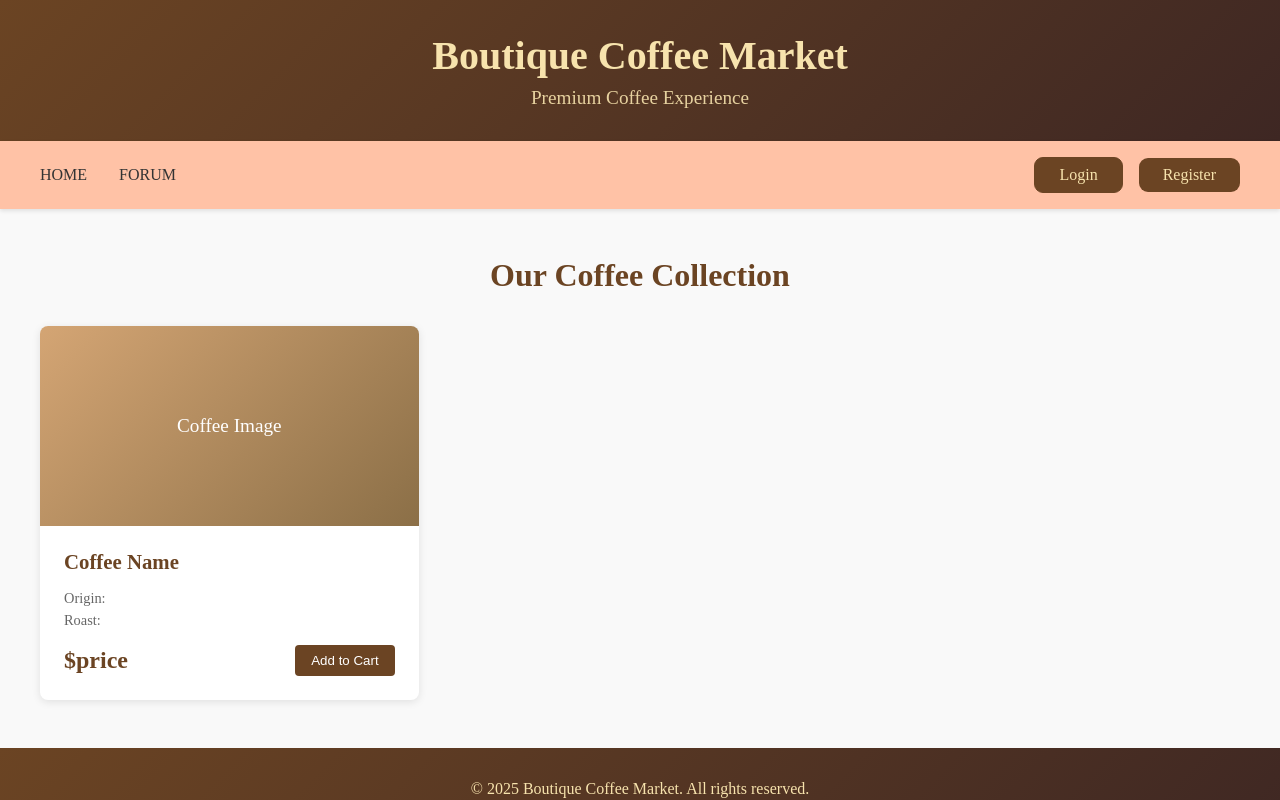
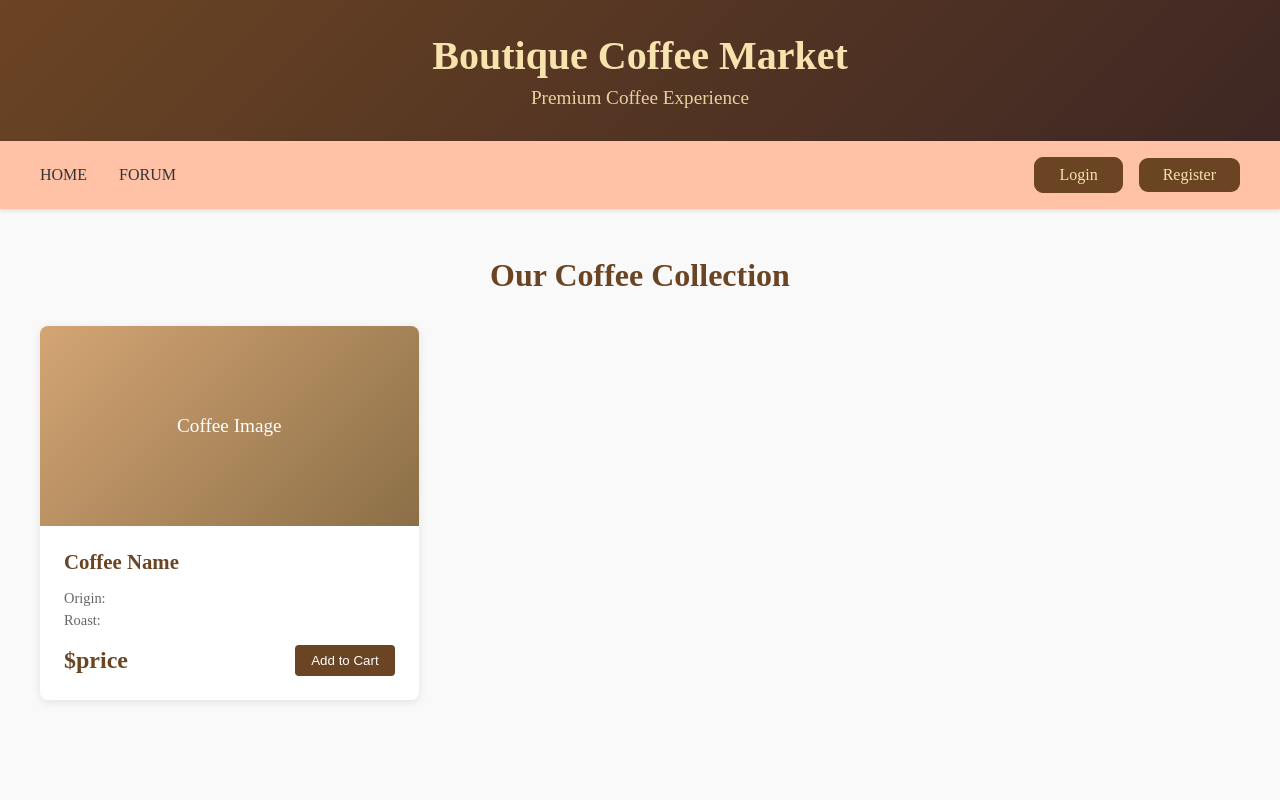
Before and after one commit to Nikoloff10/React-SoftUni-Project, a React (Vite) app: page /catalog in a window 1280 px wide. Shown: the top 800 px of the page. Built offline with nearby package versions, Linux system fonts and the light colour scheme.

Commit message:
adjusted CoffeeCatalog's min-height to 80vh to eliminate floating footer

```diff
--- a/src/styles/CoffeeCatalog.css
+++ b/src/styles/CoffeeCatalog.css
@@ -1,7 +1,7 @@
 .coffee-catalog {
   padding: 3rem 1rem;
   background-color: #f9f9f9;
-  min-height: 60vh;
+  min-height: 80vh;
 }
 
 .catalog-content {
```
